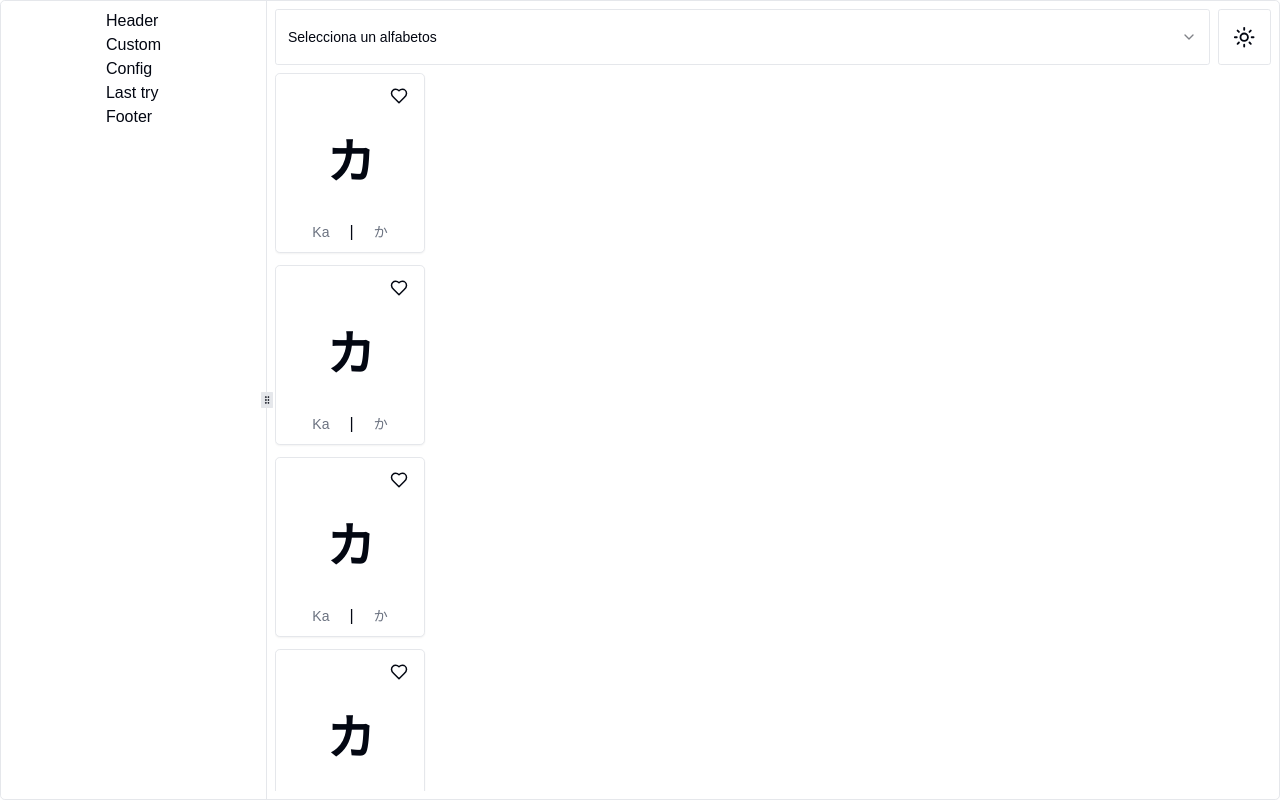
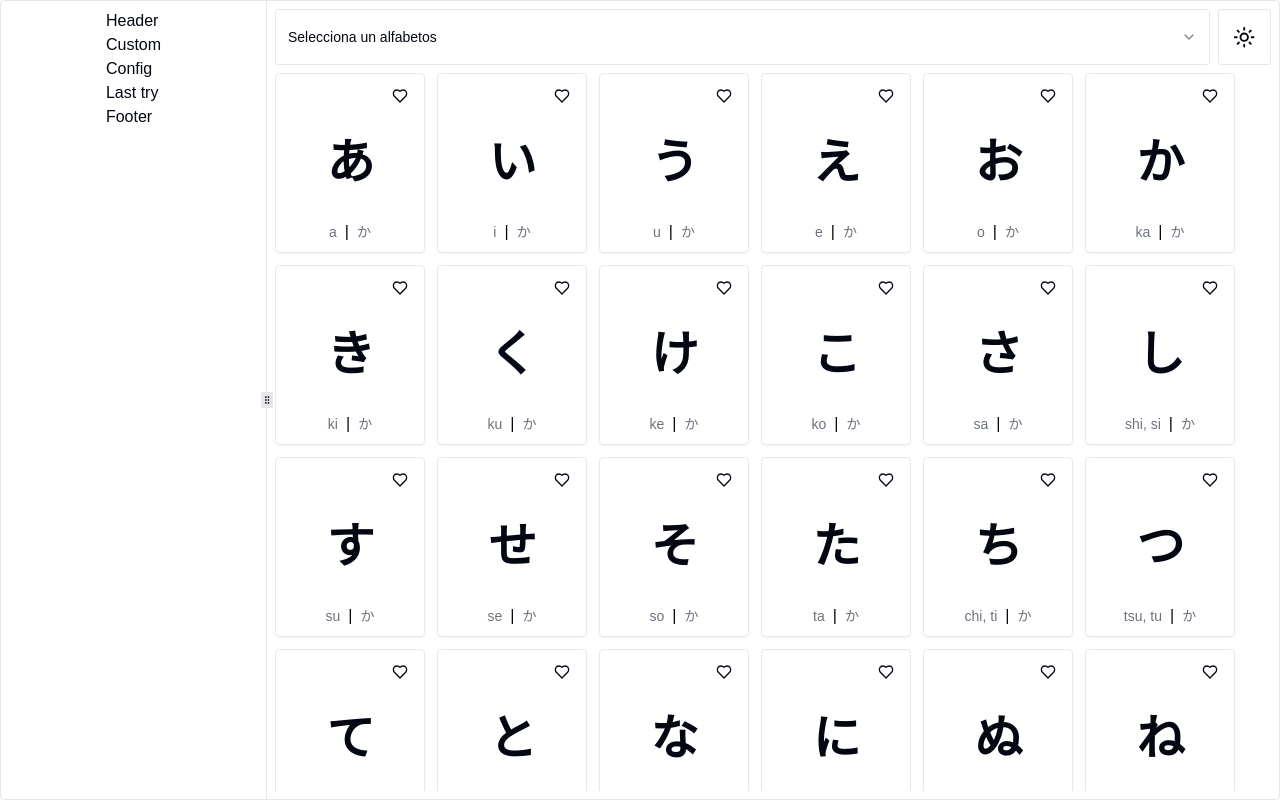
Before and after one commit to Rodriiandino/aprender-japones-flashcards, an Astro site: page / in a window 1280 px wide. Built offline with nearby package versions, Linux system fonts and the light colour scheme; Astro itself is replaced by a stand-in of ours.

Commit message:
Refactor CardSymbol component and add dynamic characters rendering

```diff
--- a/src/components/Card.tsx
+++ b/src/components/Card.tsx
@@ -9,20 +9,30 @@ import {
 import { Heart } from 'lucide-react'
 import { Button } from './ui/button'
 
-export default function CardSymbol() {
+export default function CardSymbol({
+  symbol,
+  reading
+}: {
+  symbol: string | [string[], string]
+  reading: string
+}) {
   return (
-    <Card className='sm:w-[150px] w-[120px] sm:h-[180px] h-[150px] flex flex-col relative'>
+    <Card className='sm:w-[150px] sm:max-w-[150px] min-w-[100px] max-w-[120px] sm:h-[180px] h-[130px] flex flex-col relative'>
       <CardHeader className='p-1 flex items-end absolute w-full'>
         <Button variant='ghost' size='sm'>
-          <Heart size={18} />
+          <Heart size={16} />
         </Button>
       </CardHeader>
       <CardContent className='p-0 flex items-center justify-center h-full'>
-        <CardTitle className='text-5xl'>カ</CardTitle>
+        <CardTitle className='text-3xl sm:text-5xl'>
+          {typeof symbol === 'string' ? symbol : symbol[1]}
+        </CardTitle>
       </CardContent>
-      <CardFooter className='p-0 flex justify-center absolute bottom-0 w-full h-10 gap-5'>
-        <CardDescription>Ka</CardDescription>|
-        <CardDescription>か</CardDescription>
+      <CardFooter className='p-0 flex justify-center absolute bottom-0 w-full h-10 gap-2'>
+        <CardDescription className='max-sm:text-[11px]'>
+          {typeof symbol === 'string' ? reading : symbol[0].join(', ')}
+        </CardDescription>
+        |<CardDescription className='max-sm:text-[11px]'>か</CardDescription>
       </CardFooter>
     </Card>
   )
--- a/src/components/ResizableContent.tsx
+++ b/src/components/ResizableContent.tsx
@@ -6,8 +6,45 @@ import {
 import HeaderSelect from './HeaderSelect'
 import { ModeToggle } from './ModeToggle'
 import CardSymbol from './Card'
+import { HiraganaCharacters, KatakanaCharacters } from '@/data/characters'
+import { useEffect, useState } from 'react'
+
+type Config = {
+  mode: 'Hiragana' | 'Katakana' | 'Kanji'
+  group: string
+  consonant: 'all' | 'voicedConsonants' | 'palatalizedConsonants'
+}
+
+type Characters = {
+  [key: string]: string | [string[], string]
+}
 
 export function ResizableDemo() {
+  const [config, setConfig] = useState<Config>({
+    mode: 'Hiragana',
+    group: 'all',
+    consonant: 'all'
+  })
+  const [characters, setCharacters] = useState<Characters>()
+
+  useEffect(() => {
+    const getCharacters = () => {
+      if (config.group === 'all' && config.consonant === 'all') {
+        const selectMode =
+          config.mode === 'Hiragana' ? HiraganaCharacters : KatakanaCharacters
+        const allCharacters = Object.values(selectMode).flatMap(group =>
+          Object.values(group)
+        )
+
+        return allCharacters.reduce((acc, group) => {
+          return { ...acc, ...group }
+        }, {})
+      }
+    }
+
+    setCharacters(getCharacters())
+  }, [config])
+
   return (
     <ResizablePanelGroup
       direction='horizontal'
@@ -38,16 +75,11 @@ export function ResizableDemo() {
           <HeaderSelect />
           <ModeToggle />
         </header>
-        <section
-          className='w-full h-full grid gap-3 overflow-y-auto overflow-x-hidden'
-          style={{
-            gridTemplateColumns: 'auto',
-            gridTemplateRows: 'repeat(auto-fit, minmax(180px, 1fr))'
-          }}
-        >
-          {Array.from({ length: 71 }).map((_, i) => (
-            <CardSymbol key={i} />
-          ))}
+        <section className='w-full h-full flex flex-wrap sm:gap-3 gap-1 overflow-y-auto overflow-x-hidden'>
+          {characters &&
+            Object.entries(characters).map(([key, value]) => (
+              <CardSymbol key={key} symbol={value} reading={key} />
+            ))}
         </section>
       </ResizablePanel>
     </ResizablePanelGroup>
--- /dev/null
+++ b/src/data/characters.ts
@@ -0,0 +1,343 @@
+type CharactersGroup = {
+  [key: string]: { [key: string]: string | [string[], string] }
+}
+
+export const HiraganaCharacters: { [group: string]: CharactersGroup } = {
+  voicedConsonants: {
+    vowels: {
+      a: 'あ',
+      i: 'い',
+      u: 'う',
+      e: 'え',
+      o: 'お'
+    },
+    k: {
+      ka: 'か',
+      ki: 'き',
+      ku: 'く',
+      ke: 'け',
+      ko: 'こ'
+    },
+    s: {
+      sa: 'さ',
+      si_shi: [['shi', 'si'], 'し'],
+      su: 'す',
+      se: 'せ',
+      so: 'そ'
+    },
+    t: {
+      ta: 'た',
+      ti_chi: [['chi', 'ti'], 'ち'],
+      tu_tsu: [['tsu', 'tu'], 'つ'],
+      te: 'て',
+      to: 'と'
+    },
+    n: {
+      na: 'な',
+      ni: 'に',
+      nu: 'ぬ',
+      ne: 'ね',
+      no: 'の'
+    },
+    h: {
+      ha: 'は',
+      hi: 'ひ',
+      hu_fu: [['fu', 'hu'], 'ふ'],
+      he: 'へ',
+      ho: 'ほ'
+    },
+    m: {
+      ma: 'ま',
+      mi: 'み',
+      mu: 'む',
+      me: 'め',
+      mo: 'も'
+    },
+    y: {
+      ya: 'や',
+      yu: 'ゆ',
+      yo: 'よ'
+    },
+    r: {
+      ra: 'ら',
+      ri: 'り',
+      ru: 'る',
+      re: 'れ',
+      ro: 'ろ'
+    },
+    w: {
+      wa: 'わ',
+      wo: 'を'
+    },
+    special: {
+      n: 'ん'
+    },
+    g: {
+      ga: 'が',
+      gi: 'ぎ',
+      gu: 'ぐ',
+      ge: 'げ',
+      go: 'ご'
+    },
+    z: {
+      za: 'ざ',
+      zi_ji: [['ji', 'zi'], 'じ'],
+      zu: 'ず',
+      ze: 'ぜ',
+      zo: 'ぞ'
+    },
+    d: {
+      da: 'だ',
+      di: [['di', 'ji', 'dji', 'dzi'], 'ぢ'],
+      du: [['du', 'zu', 'dzu'], 'づ'],
+      de: 'で',
+      do: 'ど'
+    },
+    b: {
+      ba: 'ば',
+      bi: 'び',
+      bu: 'ぶ',
+      be: 'べ',
+      bo: 'ぼ'
+    },
+    p: {
+      pa: 'ぱ',
+      pi: 'ぴ',
+      pu: 'ぷ',
+      pe: 'ぺ',
+      po: 'ぽ'
+    }
+  },
+  palatalizedConsonants: {
+    k_special: {
+      kya: 'きゃ',
+      kyu: 'きゅ',
+      kyo: 'きょ'
+    },
+    s_special: {
+      sya: [['sha', 'sya'], 'しゃ'],
+      syu: [['shu', 'syu'], 'しゅ'],
+      syo: [['sho', 'syo'], 'しょ']
+    },
+    t_special: {
+      tya: [['cha', 'tya'], 'ちゃ'],
+      tyu: [['chu', 'tyu'], 'ちゅ'],
+      tyo: [['cho', 'tyo'], 'ちょ']
+    },
+    n_special: {
+      nya: 'にゃ',
+      nyu: 'にゅ',
+      nyo: 'にょ'
+    },
+    h_special: {
+      hya: 'ひゃ',
+      hyu: 'ひゅ',
+      hyo: 'ひょ'
+    },
+    m_special: {
+      mya: 'みゃ',
+      myu: 'みゅ',
+      myo: 'みょ'
+    },
+    r_special: {
+      rya: 'りゃ',
+      ryu: 'りゅ',
+      ryo: 'りょ'
+    },
+    g_special: {
+      gya: 'ぎゃ',
+      gyu: 'ぎゅ',
+      gyo: 'ぎょ'
+    },
+    z_special: {
+      zya: [['ja', 'zya'], 'じゃ'],
+      zyu: [['ju', 'zyu'], 'じゅ'],
+      zyo: [['jo', 'zyo'], 'じょ']
+    },
+    b_special: {
+      bya: 'びゃ',
+      byu: 'びゅ',
+      byo: 'びょ'
+    },
+    p_special: {
+      pya: 'ぴゃ',
+      pyu: 'ぴゅ',
+      pyo: 'ぴょ'
+    },
+    d_special: {
+      dya: [['dya', 'ja', 'dja'], 'ぢゃ'],
+      dyu: [['dyu', 'ju', 'dju'], 'ぢゅ'],
+      dyo: [['dyo', 'jo', 'djo'], 'ぢょ']
+    }
+  }
+}
+
+export const KatakanaCharacters: { [group: string]: CharactersGroup } = {
+  voicedConsonants: {
+    vowels: {
+      a: 'ア',
+      i: 'イ',
+      u: 'ウ',
+      e: 'エ',
+      o: 'オ'
+    },
+    k: {
+      ka: 'カ',
+      ki: 'キ',
+      ku: 'ク',
+      ke: 'ケ',
+      ko: 'コ'
+    },
+    s: {
+      sa: 'サ',
+      si_shi: [['shi', 'si'], 'シ'],
+      su: 'ス',
+      se: 'セ',
+      so: 'ソ'
+    },
+    t: {
+      ta: 'タ',
+      ti_chi: [['chi', 'ti'], 'チ'],
+      tu_tsu: [['tsu', 'tu'], 'ツ'],
+      te: 'テ',
+      to: 'ト'
+    },
+    n: {
+      na: 'ナ',
+      ni: 'ニ',
+      nu: 'ヌ',
+      ne: 'ネ',
+      no: 'ノ'
+    },
+    h: {
+      ha: 'ハ',
+      hi: 'ヒ',
+      hu_fu: [['fu', 'hu'], 'フ'],
+      he: 'ヘ',
+      ho: 'ホ'
+    },
+    m: {
+      ma: 'マ',
+      mi: 'ミ',
+      mu: 'ム',
+      me: 'メ',
+      mo: 'モ'
+    },
+    y: {
+      ya: 'ヤ',
+      yu: 'ユ',
+      yo: 'ヨ'
+    },
+    r: {
+      ra: 'ラ',
+      ri: 'リ',
+      ru: 'ル',
+      re: 'レ',
+      ro: 'ロ'
+    },
+    w: {
+      wa: 'ワ',
+      wo: 'ヲ'
+    },
+    special: {
+      n: 'ン'
+    },
+    g: {
+      ga: 'ガ',
+      gi: 'ギ',
+      gu: 'グ',
+      ge: 'ゲ',
+      go: 'ゴ'
+    },
+    z: {
+      za: 'ザ',
+      zi_ji: [['ji', 'zi'], 'ジ'],
+      zu: 'ズ',
+      ze: 'ゼ',
+      zo: 'ゾ'
+    },
+    d: {
+      da: 'ダ',
+      di: [['di', 'ji', 'dji', 'dzi'], 'ヂ'],
+      du: [['du', 'zu', 'dzu'], 'ヅ'],
+      de: 'デ',
+      do: 'ド'
+    },
+    b: {
+      ba: 'バ',
+      bi: 'ビ',
+      bu: 'ブ',
+      be: 'ベ',
+      bo: 'ボ'
+    },
+    p: {
+      pa: 'パ',
+      pi: 'ピ',
+      pu: 'プ',
+      pe: 'ペ',
+      po: 'ポ'
+    }
+  },
+  palatalizedConsonants: {
+    k_special: {
+      kya: 'キャ',
+      kyu: 'キュ',
+      kyo: 'キョ'
+    },
+    s_special: {
+      sya: [['sha', 'sya'], 'シャ'],
+      syu: [['shu', 'syu'], 'シュ'],
+      syo: [['sho', 'syo'], 'ショ']
+    },
+    t_special: {
+      tya: [['cha', 'tya'], 'チャ'],
+      tyu: [['chu', 'tyu'], 'チュ'],
+      tyo: [['cho', 'tyo'], 'チョ']
+    },
+    n_special: {
+      nya: 'ニャ',
+      nyu: 'ニュ',
+      nyo: 'ニョ'
+    },
+    h_special: {
+      hya: 'ヒャ',
+      hyu: 'ヒュ',
+      hyo: 'ヒョ'
+    },
+    m_special: {
+      mya: 'ミャ',
+      myu: 'ミュ',
+      myo: 'ミョ'
+    },
+    r_special: {
+      rya: 'リャ',
+      ryu: 'リュ',
+      ryo: 'リョ'
+    },
+    g_special: {
+      gya: 'ギャ',
+      gyu: 'ギュ',
+      gyo: 'ギョ'
+    },
+    z_special: {
+      zya: [['ja', 'zya'], 'ジャ'],
+      zyu: [['ju', 'zyu'], 'ジュ'],
+      zyo: [['jo', 'zyo'], 'ジョ']
+    },
+    b_special: {
+      bya: 'ビャ',
+      byu: 'ビュ',
+      byo: 'ビョ'
+    },
+    p_special: {
+      pya: 'ピャ',
+      pyu: 'ピュ',
+      pyo: 'ピョ'
+    },
+    d_special: {
+      dya: [['dya', 'ja', 'dja'], 'ヂャ'],
+      dyu: [['dyu', 'ju', 'dju'], 'ヂュ'],
+      dyo: [['dyo', 'jo', 'djo'], 'ヂョ']
+    }
+  }
+}
```
